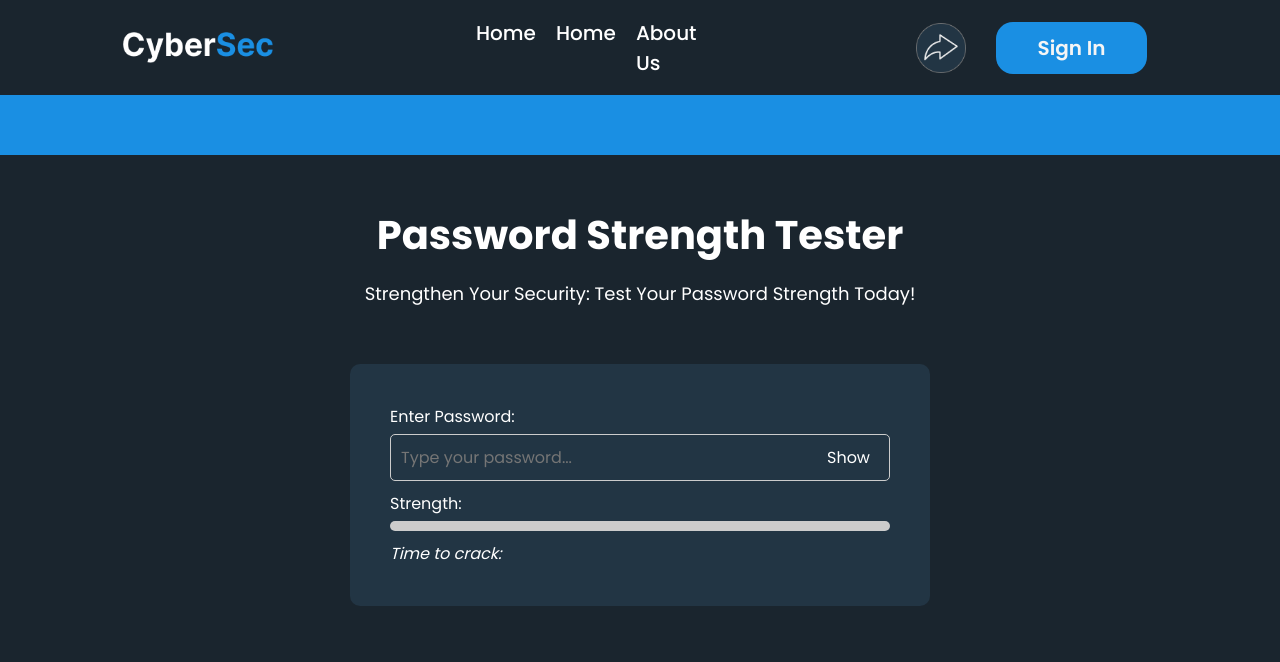
After one commit to Shail-26/Cyber-Security-Tools, a PHP site: page /password_check.html in a window 1280 px wide. The commit adds this page. Shown: the top 662 px of the page. Run offline with PHP 8.4, Linux system fonts and the light colour scheme.

Commit message:
Password checker tool add

```diff
--- a/index.html
+++ b/index.html
@@ -59,7 +59,7 @@
                     </a>
                 </div>
                 <div class="tools_item red">
-                    <a href="#">
+                    <a href="password_check.html">
                         <div class="tool-images">
                             <img src="public/image-encryption.jpeg" alt="tool-image" class="tool-image">
                             <hr />
--- /dev/null
+++ b/password_check.html
@@ -0,0 +1,61 @@
+<!DOCTYPE html>
+<html lang="en">
+
+<head>
+    <meta charset="UTF-8">
+    <meta name="viewport" content="width=device-width, initial-scale=1.0">
+    <link rel="stylesheet" href="styles/forall.css">
+    <link rel="stylesheet" href="styles/navbar.css">
+    <link rel="stylesheet" href="styles/passwd-check.css">
+    <script src="scripts/password-gen.js"></script>
+    <link rel="stylesheet"
+        href="https://fonts.googleapis.com/css2?family=Material+Symbols+Rounded:opsz,wght,FILL,GRAD@20..48,100..700,0..1,-50..200">
+    <title>CyberSec Toolbox</title>
+</head>
+
+<body>
+    <nav>
+        <div class="nav-container">
+            <div class="nav-div">
+                <div class="logo-img">
+                    <a href="index.html"><img src="public/CyberSec.png" alt="cybersec" class="cybersec-png"></a>
+                </div>
+                <div class="ul-div">
+                    <ul class="navbar-list">
+                        <li class="nav-item"><a href="index.html" class="nav-link">Home</a></li>
+                        <li class="nav-item"><a href="extra.html" class="nav-link">Home</a></li>
+                        <li class="nav-item"><a href="#" class="nav-link">About Us</a></li>
+                    </ul>
+                </div>
+                <div class="share-div">
+                    <img src="public/share.png" alt="share" class="share-png" onclick="">
+                </div>
+                <div>
+                    <button class="btn-div"><a href="#" class="signin-btn">Sign In</a></button>
+                </div>
+            </div>
+        </div>
+    </nav>
+    <div class="first-rectangle"></div>
+    <div class="center-text">
+        <h1 class="tool_title">Password Strength Tester</h1>
+        <p class="desc_tool">Strengthen Your Security: Test Your Password Strength Today!</p>
+    </div>
+    <div class="outer-container">
+        <div class="bg-outer">
+            <div class="password-container">
+                <label for="password">Enter Password:</label>
+                <input type="password" id="password" oninput="checkPasswordStrength()" placeholder="Type your password...">
+                <div type="button" id="togglePassword" class="show">Show</div>
+                <div class="strength-meter">
+                    <div class="strength-text" id="strengthText">Strength: </div>
+                    <div class="meter">
+                        <div class="meter-fill-grey" id="strengthMeter" style="background-color:none"></div>
+                    </div>
+                    <div class="time-to-crack" id="timeToCrack">Time to crack: </div>
+                </div>
+            </div>
+        </div>
+    </div>
+    <script src="scripts/passwd-check.js"></script>
+</body>
--- /dev/null
+++ b/scripts/passwd-check.js
@@ -0,0 +1,109 @@
+let passwordInput1 = document.getElementById("password");
+let toggleButton = document.getElementById("togglePassword");
+let visible = false;
+
+// Add event listener to the toggle button
+toggleButton.addEventListener("click", function () {
+    // Toggle visibility
+    if (visible) {
+        passwordInput1.type = "password";
+        toggleButton.textContent = "Show";
+        visible = false;
+    } else {
+        passwordInput1.type = "text";
+        toggleButton.textContent = "Hide";
+        visible = true;
+    }
+});
+
+let strengthMeter = document.getElementById("strengthMeter");
+function checkPasswordStrength() {
+    let password = document.getElementById("password").value;
+    let strengthText = document.getElementById("strengthText");
+    let timeToCrack = document.getElementById("timeToCrack");
+
+    // Set the strength and time to crack based on password criteria
+    let strength = calculateStrength(password);
+    strengthMeter.style.width = strength + "%";
+    strengthText.textContent = "Strength: " + getPasswordStrengthLabel(strength);
+
+    // Calculate time to crack
+    let crackTime = calculateTimeToCrack(password, strength);
+    timeToCrack.textContent = "Time to crack: " + crackTime;
+}
+
+function calculateStrength(password) {
+    let upperCase = /[A-Z]/g;
+    let lowerCase = /[a-z]/g;
+    let numbers = /[0-9]/g;
+    let symbols = /[^A-Za-z0-9]/g; // Anything that is not a letter or number is considered a symbol
+
+    let strength = 0;
+    if (password.match(upperCase)) strength += 30;
+    if (password.match(lowerCase)) strength += 30;
+    if (password.match(numbers)) strength += 20;
+    if (password.match(symbols)) strength += 20;
+
+    // Apply penalties for too short passwords
+    if (password.length < 8) strength -= 20;
+    if (password.length < 6) strength -= 30;
+
+    // Ensure strength is within 0 to 100 range
+    strength = Math.max(0, Math.min(strength, 100));
+    return strength;
+}
+
+function getPasswordStrengthLabel(strength) {
+    if (strength < 25) {
+        strengthMeter.classList.add();
+        return "Very Weak";
+    } else if (strength < 50) {
+        strengthMeter.classList.add("weak");
+        strengthMeter.classList.remove("moderate");
+        strengthMeter.classList.remove("strong");
+        return "Weak";
+    } else if (strength < 75) {
+        strengthMeter.classList.add("moderate");
+        strengthMeter.classList.remove("weak");
+        strengthMeter.classList.remove("strong");
+        return "Good";
+    } else {
+        strengthMeter.classList.add("strong");
+        strengthMeter.classList.remove("moderate");
+        strengthMeter.classList.remove("weak");
+        return "Strong";
+    }
+}
+
+function calculateTimeToCrack(password, strength) {
+    // This is a simple example, you can modify this function
+    // to calculate more accurate time estimates based on strength
+    let seconds = Math.pow(26, password.length) / 1e6; // Assume brute force at 1 million tries per second
+
+    // Adjust crack time based on strength
+    if (strength < 25) {
+        seconds *= 0.001; // Very Weak: Decrease time to crack
+    } else if (strength < 50) {
+        seconds *= 1; // Weak: Normal time
+    } else if (strength < 75) {
+        seconds *= 10; // Good: Increase time
+    } else {
+        seconds *= 100; // Strong: Much higher time
+    }
+
+    if (seconds < 1) {
+        return "less than a second";
+    } else if (seconds < 10) {
+        return "1 second";
+    } else if (seconds < 60) {
+        return Math.round(seconds) + " seconds";
+    } else if (seconds < 3600) {
+        return Math.round(seconds / 60) + " minutes";
+    } else if (seconds < 86400) {
+        return Math.round(seconds / 3600) + " hours";
+    } else if (seconds < 31536000) {
+        return Math.round(seconds / 86400) + " days";
+    } else {
+        return "centuries";
+    }
+}
--- a/styles/forall.css
+++ b/styles/forall.css
@@ -4,9 +4,12 @@
     margin: 0;
     padding: 0;
     box-sizing: border-box;
-    background-color: #1a252e;
     font-family: 'Poppins', sans-serif;
     color : #fff;
+}
+
+body{
+    background-color: #1a252e;
 }
 
 .first-rectangle {
--- a/styles/image-enc.css
+++ b/styles/image-enc.css
@@ -91,6 +91,10 @@
     margin-top : 50px;
 }
 
+.input-msg textarea {
+    background : none;
+}
+
 label {
     font-size: 20px;
     margin-bottom: 10px;
--- a/styles/image-steg.css
+++ b/styles/image-steg.css
@@ -106,6 +106,11 @@
     margin-top : 50px;
 }
 
+.input-msg textarea,
+.form-group textarea {
+    background: none;
+}
+
 label {
     font-size: 20px;
     margin-bottom: 10px;
--- /dev/null
+++ b/styles/passwd-check.css
@@ -0,0 +1,96 @@
+
+  .center-text {
+    text-align : center !important;
+  }
+
+  .tool_title{
+    font-size: 40px;
+    font-weight: bold;
+  }
+
+  .desc_tool {
+    font-size : 18px;
+    margin-top : 15px;
+  }
+
+  .outer-container{
+    display : flex;
+    min-height : 22.25em;
+    min-width : 1200px;
+    justify-content: center;
+    align-items: center;
+  }
+
+  .bg-outer{
+    padding : 40px;
+    border-radius: 10px;
+    border: none;
+    background-color: #223544;
+  }
+
+  .password-container {
+    position : relative;
+    min-width: 500px;
+    margin: 0 auto;
+  }
+
+  .password-container .show {
+    position : absolute;
+    top: 50%;
+    right: 10px;
+    transform: translateY(-130%);
+    padding: 5px 10px;
+    border: none;
+    cursor: pointer;
+  }
+
+  label {
+    display: block;
+    margin-bottom: 5px;
+  }
+
+  input {
+    width: 100%;
+    padding: 10px;
+    font-size: 16px;
+    border-radius: 5px;
+    border: 1px solid #ccc;
+    background: none;
+  }
+
+  .strength-meter {
+    margin-top: 10px;
+  }
+
+  .meter {
+    height: 10px;
+    background-color: #eee;
+    border-radius: 5px;
+    overflow: hidden;
+  }
+
+  .meter-fill-grey {
+    height: 100%;
+    background-color: #ccc;
+  }
+  .weak {
+    height: 100%;
+    background-color: #fd4949;
+  }
+  .moderate {
+    height: 100%;
+    background-color: #fffa5d;
+  }
+  .strong {
+    height: 100%;
+    background-color: rgb(113, 229, 113);
+  }
+
+  .strength-text {
+    margin-bottom: 5px;
+  }
+
+  .time-to-crack {
+    margin-top: 10px;
+    font-style: italic;
+  }
```
Also changed, not shown: styles/password-gen.css (added, +145 -0 lines).
